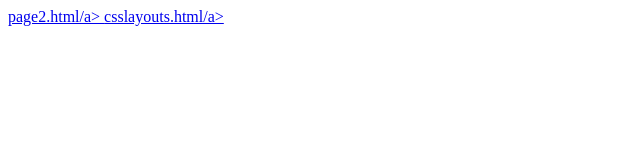
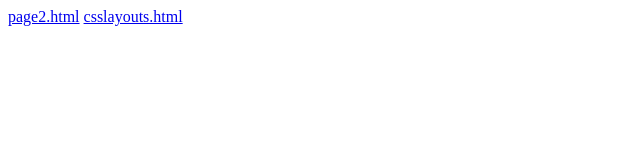
Before and after one commit to 40429084/TestWebsite, a plain HTML site: page index.html in a window 1280 px wide. Shown: the full height of the page, 0-640 px from the left. Drawn offline with Linux system fonts and the light colour scheme.

Commit message:
Update index.html

```diff
--- a/index.html
+++ b/index.html
@@ -3,7 +3,7 @@
 	<head>
 	</head>
 	<body>
-	<a href= https://40429084.github.io/TestWebsite/page2.html> page2.html/a>
-	<a href= https://40429084.github.io/TestWebsite/csslayouts.html> csslayouts.html/a>
+	<a href= https://40429084.github.io/TestWebsite/page2.html> page2.html</a>
+	<a href= https://40429084.github.io/TestWebsite/csslayouts.html> csslayouts.html</a>
 	</body>
 </html>
```
